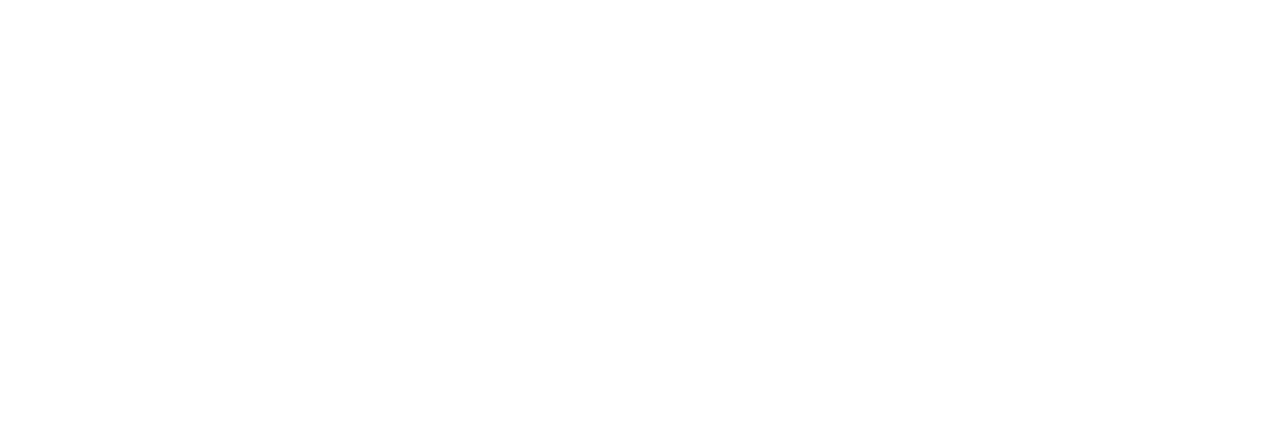
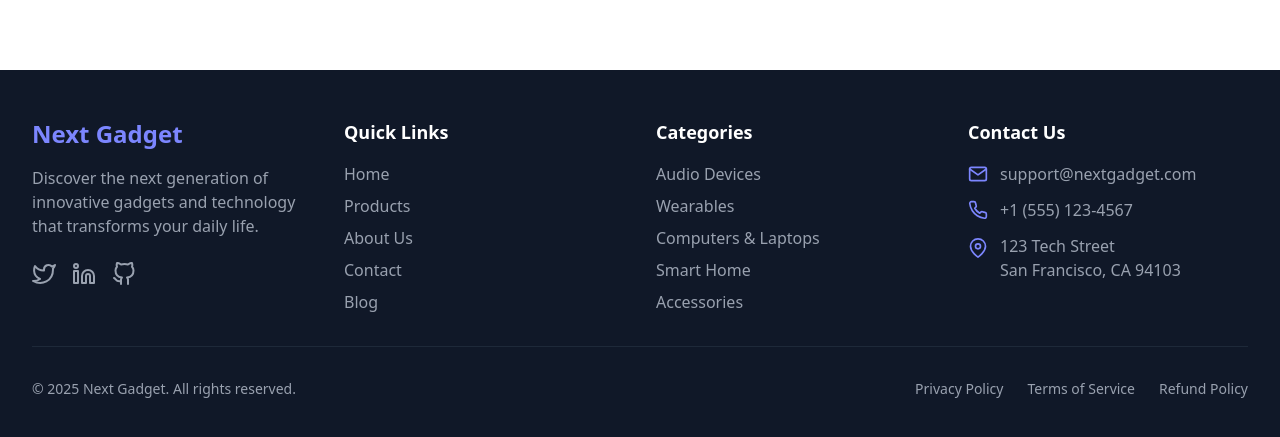
Before and after one commit to fuadhasan05/next-gadget, a Next.js app: page / in a window 1280 px wide. Shown: the part 1491-1928 px from the top of the page. Before the commit the page ends 1562 px from the top, so only its background shows below. Built offline with nearby package versions, Linux system fonts and the light colour scheme; no server answers; the database is empty.

Commit message:
create footer

```diff
--- a/src/app/page.js
+++ b/src/app/page.js
@@ -1,3 +1,4 @@
+import Footer from '@/components/Footer';
 import Hero from '@/components/Hero';
 import Products from '@/components/Products';
 
@@ -6,6 +7,7 @@
     <>
       <Hero />
       <Products />
+      <Footer/>
     </>
   );
 }
--- /dev/null
+++ b/src/components/Footer.jsx
@@ -0,0 +1,178 @@
+"use client";
+import Link from "next/link";
+import {
+  FiFacebook,
+  FiTwitter,
+  FiInstagram,
+  FiLinkedin,
+  FiMail,
+  FiPhone,
+  FiMapPin,
+  FiArrowUp,
+  FiGithub
+} from "react-icons/fi";
+import Button from "./ui/Button";
+
+export default function Footer() {
+  const currentYear = new Date().getFullYear();
+
+  const scrollToTop = () => {
+    window.scrollTo({ top: 0, behavior: 'smooth' });
+  };
+
+  return (
+    <footer className="bg-gray-900 text-white">
+      {/* Main Footer Content */}
+      <div className="container mx-auto px-4 sm:px-6 lg:px-8 py-12">
+        <div className="grid grid-cols-1 md:grid-cols-2 lg:grid-cols-4 gap-8">
+          {/* Company Info */}
+          <div className="lg:col-span-1">
+            <Link href="/" className="text-2xl font-bold text-indigo-400 mb-4 inline-block">
+              Next Gadget
+            </Link>
+            <p className="text-gray-400 mb-6">
+              Discover the next generation of innovative gadgets and technology that transforms your daily life.
+            </p>
+            <div className="flex space-x-4">
+              <a
+                href="https://x.com/fuad_hasan05"
+                className="text-gray-400 hover:text-indigo-400 transition-colors"
+                aria-label="Twitter"
+              >
+                <FiTwitter className="h-6 w-6" />
+              </a>
+              <a
+                href="https://www.linkedin.com/in/fuad05/"
+                className="text-gray-400 hover:text-indigo-400 transition-colors"
+                aria-label="LinkedIn"
+              >
+                <FiLinkedin className="h-6 w-6" />
+              </a>
+              <a
+                href="https://github.com/fuadhasan05"
+                className="text-gray-400 hover:text-indigo-400 transition-colors"
+                aria-label="Facebook"
+              >
+                <FiGithub className="h-6 w-6" />
+              </a>
+            </div>
+          </div>
+
+          {/* Quick Links */}
+          <div>
+            <h3 className="text-lg font-semibold mb-4">Quick Links</h3>
+            <ul className="space-y-2">
+              <li>
+                <Link href="/" className="text-gray-400 hover:text-indigo-400 transition-colors">
+                  Home
+                </Link>
+              </li>
+              <li>
+                <Link href="/products" className="text-gray-400 hover:text-indigo-400 transition-colors">
+                  Products
+                </Link>
+              </li>
+              <li>
+                <Link href="/about" className="text-gray-400 hover:text-indigo-400 transition-colors">
+                  About Us
+                </Link>
+              </li>
+              <li>
+                <Link href="/contact" className="text-gray-400 hover:text-indigo-400 transition-colors">
+                  Contact
+                </Link>
+              </li>
+              <li>
+                <Link href="/blog" className="text-gray-400 hover:text-indigo-400 transition-colors">
+                  Blog
+                </Link>
+              </li>
+            </ul>
+          </div>
+
+          {/* Categories */}
+          <div>
+            <h3 className="text-lg font-semibold mb-4">Categories</h3>
+            <ul className="space-y-2">
+              <li>
+                <Link href="/products?category=audio" className="text-gray-400 hover:text-indigo-400 transition-colors">
+                  Audio Devices
+                </Link>
+              </li>
+              <li>
+                <Link href="/products?category=wearables" className="text-gray-400 hover:text-indigo-400 transition-colors">
+                  Wearables
+                </Link>
+              </li>
+              <li>
+                <Link href="/products?category=computers" className="text-gray-400 hover:text-indigo-400 transition-colors">
+                  Computers & Laptops
+                </Link>
+              </li>
+              <li>
+                <Link href="/products?category=smart-home" className="text-gray-400 hover:text-indigo-400 transition-colors">
+                  Smart Home
+                </Link>
+              </li>
+              <li>
+                <Link href="/products?category=accessories" className="text-gray-400 hover:text-indigo-400 transition-colors">
+                  Accessories
+                </Link>
+              </li>
+            </ul>
+          </div>
+
+          {/* Contact Info */}
+          <div>
+            <h3 className="text-lg font-semibold mb-4">Contact Us</h3>
+            <div className="space-y-3">
+              <div className="flex items-center">
+                <FiMail className="h-5 w-5 text-indigo-400 mr-3" />
+                <span className="text-gray-400">support@nextgadget.com</span>
+              </div>
+              <div className="flex items-center">
+                <FiPhone className="h-5 w-5 text-indigo-400 mr-3" />
+                <span className="text-gray-400">+1 (555) 123-4567</span>
+              </div>
+              <div className="flex items-start">
+                <FiMapPin className="h-5 w-5 text-indigo-400 mr-3 mt-1" />
+                <span className="text-gray-400">
+                  123 Tech Street<br />
+                  San Francisco, CA 94103
+                </span>
+              </div>
+            </div>
+          </div>
+        </div>
+
+        {/* Bottom Bar */}
+        <div className="border-t border-gray-800 mt-8 pt-8 flex flex-col md:flex-row justify-between items-center">
+          <div className="text-gray-400 text-sm mb-4 md:mb-0">
+            © {currentYear} Next Gadget. All rights reserved.
+          </div>
+
+          <div className="flex space-x-6 text-sm">
+            <Link href="/privacy" className="text-gray-400 hover:text-indigo-400 transition-colors">
+              Privacy Policy
+            </Link>
+            <Link href="/terms" className="text-gray-400 hover:text-indigo-400 transition-colors">
+              Terms of Service
+            </Link>
+            <Link href="/refund" className="text-gray-400 hover:text-indigo-400 transition-colors">
+              Refund Policy
+            </Link>
+          </div>
+        </div>
+      </div>
+
+      {/* Scroll to Top Button */}
+      <button
+        onClick={scrollToTop}
+        className="fixed bottom-6 right-6 bg-indigo-600 hover:bg-indigo-700 text-white p-3 rounded-full shadow-lg transition-all duration-300 hover:-translate-y-1 z-50"
+        aria-label="Scroll to top"
+      >
+        <FiArrowUp className="h-5 w-5" />
+      </button>
+    </footer>
+  );
+}
--- a/src/components/Navbar.jsx
+++ b/src/components/Navbar.jsx
@@ -40,9 +40,9 @@
 
       {/* Center (Desktop Menu) */}
       <div className="navbar-center hidden lg:flex">
-        <ul className="menu menu-horizontal gap-4 px-1">
+        <ul className="">
           <li>
-            <Link href="/products" className="font-medium hover:text-indigo-500">
+            <Link href="/products" className="hover:text-indigo-500 hover:underline">
               Products
             </Link>
           </li>
--- a/src/components/ProductsGrid.jsx
+++ b/src/components/ProductsGrid.jsx
@@ -77,7 +77,7 @@
                 )}
                 <div>
                     <span className="text-2xl font-bold text-indigo-600 dark:text-indigo-400">
-                    ${product.price?.toFixed(2)}
+                     Price: ${product.price?.toFixed(2)}
                   </span>
                 </div>
                 <div className="mt-5">
```
